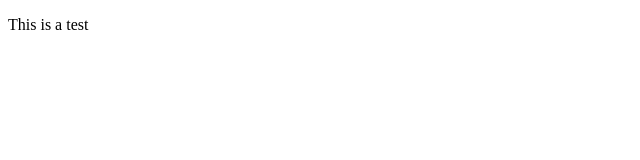
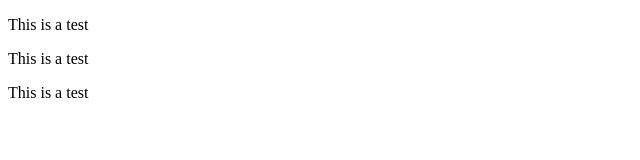
Before and after one commit to willnguyen10693/dev-test, a plain HTML site: page index.html in a window 1280 px wide. Shown: the whole page, without its empty margins (0-640 px from the left). Drawn offline with Linux system fonts and the light colour scheme.

Commit message:
updated from will

```diff
--- a/index.html
+++ b/index.html
@@ -7,5 +7,7 @@
 </head>
 <body>
     <p>This is a test</p>
+    <p>This is a test</p>
+    <p>This is a test</p>
 </body>
 </html>
```
